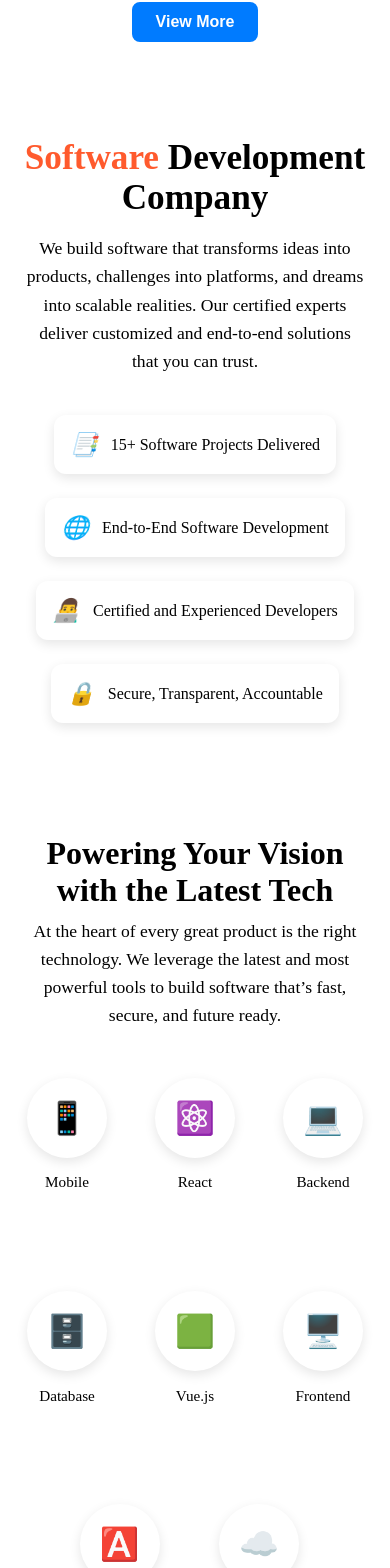
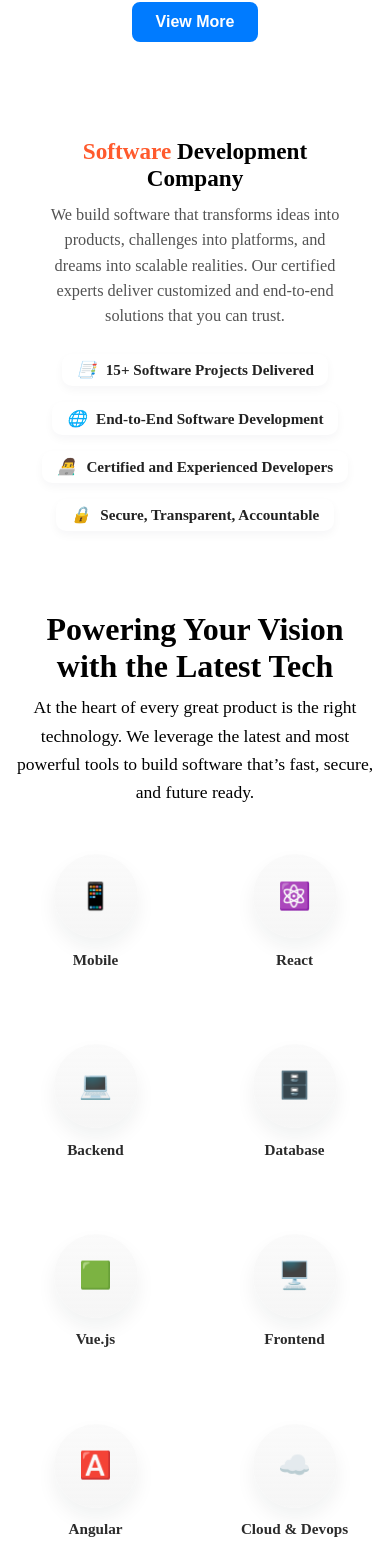
Before and after one commit to Sajal-24-jain/Project, an Angular app: page / in a window 390 px wide. Shown: the part 2400-3968 px from the top of the page. Built offline with nearby package versions, Linux system fonts and the light colour scheme.

Commit message:
about updated 09/10

```diff
--- a/src/app/pages/home/about/about.component.scss
+++ b/src/app/pages/home/about/about.component.scss
@@ -1,56 +1,55 @@
-/* ================= BASE ================= */
+/* ================= BASE (conservative polish) ================= */
 .about {
   padding: 3rem 1.5rem;
   text-align: center;
-  transition: background 0.3s, color 0.3s;
+  transition: background 0.25s, color 0.25s;
 
   .container {
     max-width: 1000px;
     margin: 0 auto;
+    padding: 0 1rem;
   }
 
   h1 {
     font-size: 2.2rem;
     font-weight: 700;
-    margin-bottom: 1rem;
+    margin-bottom: 0.6rem;
 
-    .highlight {
-      color: #ff5a2d;
-    }
+    .highlight { color: #ff5a2d; }
   }
 
   .description {
-    font-size: 1.1rem;
-    margin-bottom: 2.5rem;
-    line-height: 1.6;
+    font-size: 1.02rem;
+    margin: 0 auto 1.6rem auto;
+    line-height: 1.55;
+    color: rgba(0,0,0,0.68);
+    max-width: 720px; /* slightly narrower for better reading rhythm */
   }
 
+  /* Features: pill-like badges centered beneath the description */
   .features {
     display: flex;
     flex-wrap: wrap;
-    gap: 1.5rem;
+    gap: 1rem 1.25rem;
     justify-content: center;
     align-items: center;
 
     .feature {
-      display: flex;
+      display: inline-flex;
       align-items: center;
-      justify-content: center;
-      gap: 0.8rem;
-      padding: 1rem;
-      border-radius: 12px;
-      font-size: 1rem;
-      font-weight: 500;
-      transition: transform 0.3s ease, background 0.3s, color 0.3s, box-shadow 0.3s;
-      box-shadow: 0 4px 12px rgba(0, 0, 0, 0.1);
+      gap: 0.6rem;
+      padding: 0.45rem 0.9rem; /* smaller pill */
+      border-radius: 10px;
+      font-size: 0.95rem;
+      font-weight: 600;
+      color: #222;
+      background: #fff;
+      box-shadow: 0 4px 10px rgba(16,24,40,0.04); /* softer shadow */
+      transition: transform 0.15s ease, box-shadow 0.15s ease;
 
-      &:hover {
-        transform: translateY(-4px);
-      }
+      .icon { font-size: 1rem; line-height: 1; }
 
-      .icon {
-        font-size: 1.4rem;
-      }
+      &:hover { transform: translateY(-3px); box-shadow: 0 8px 20px rgba(16,24,40,0.06); }
     }
   }
 }
@@ -77,41 +76,34 @@
   }
 
   .tech-arc {
-    display: flex;
-    flex-wrap: wrap;
-    justify-content: center;
-    gap: 3rem;
+    display: grid;
+    grid-template-columns: repeat(auto-fit, minmax(120px, 1fr));
+    gap: 1.5rem 2.5rem;
     max-width: 1000px;
     margin: 0 auto;
+    align-items: center;
   }
 
   .tech-item {
     text-align: center;
-
     .circle {
-      width: 80px;
-      height: 80px;
+      width: 84px;
+      height: 84px;
       border-radius: 50%;
       display: flex;
       justify-content: center;
       align-items: center;
-      margin: 0 auto 0.8rem;
-      transition: transform 0.3s ease, background 0.3s, box-shadow 0.3s;
-      box-shadow: 0 4px 12px rgba(0, 0, 0, 0.1);
+      margin: 0 auto 0.6rem;
+      transition: transform 0.22s ease, box-shadow 0.22s ease, background 0.22s ease;
+      background: linear-gradient(180deg, rgba(250,250,250,0.95), rgba(245,245,245,0.9));
+      box-shadow: 0 10px 20px rgba(14,30,37,0.06);
 
-      &:hover {
-        transform: scale(1.08);
-      }
+      &:hover { transform: translateY(-6px) scale(1.03); }
     }
 
-    .icon {
-      font-size: 2rem;
-    }
+    .icon { font-size: 1.65rem; }
 
-    p {
-      font-weight: 500;
-      font-size: 0.95rem;
-    }
+    p { font-weight: 600; font-size: 0.95rem; color: #2b2b2b; }
   }
 }
 
@@ -130,7 +122,7 @@ body.light-theme {
     .feature {
       background: #fff;
       color: #222;
-      box-shadow: 0 4px 12px rgba(0, 0, 0, 0.08);
+      box-shadow: 0 6px 18px rgba(16,24,40,0.06);
     }
   }
 
@@ -144,7 +136,7 @@ body.light-theme {
 
     .circle {
       background: #f5f5f5;
-      box-shadow: 0 2px 6px rgba(0, 0, 0, 0.1);
+      box-shadow: 0 6px 16px rgba(16,24,40,0.06);
     }
   }
 }
@@ -155,32 +147,79 @@ body.dark-theme {
   color: #eee;
 
   .about {
-    background: #1a1a1a;
+    background: transparent;
 
-    .description {
-      color: #bbb;
-    }
+    .description { color: rgba(255,255,255,0.82); }
 
     .feature {
-      background: #242424;
-      color: #eee;
-      /* Light shadow glow for dark mode */
-      box-shadow: 0 4px 12px rgba(255, 255, 255, 0.08);
+      background: rgba(255,255,255,0.03);
+      color: #e8eef6;
+      box-shadow: 0 6px 14px rgba(2,6,23,0.45); /* softer */
+      .icon { background: rgba(255,255,255,0.02); box-shadow: none; }
+      span { color: rgba(255,255,255,0.9); }
+      padding: 0.45rem 0.9rem; /* match smaller pill */
+      border-radius: 10px;
+      font-size: 0.95rem;
     }
   }
 
   .tech-section {
-    background: #181818;
-    color: #eee;
+    background: transparent;
+    color: #e8eef6;
 
-    p {
-      color: #aaa;
-    }
+    p { color: rgba(255,255,255,0.72); }
 
-    .circle {
-      background: #2a2a2a;
-      /* Softer white shadow in dark */
-      box-shadow: 0 2px 6px rgba(255, 255, 255, 0.08);
+    .circle { background: rgba(255,255,255,0.02); box-shadow: 0 6px 16px rgba(2,6,23,0.6); }
+  }
+}
+/* ================= DARK MODE (component-scoped) ================= */
+:host-context(body.dark-theme) .about {
+  /* subtle page gradient similar to services */
+  background: linear-gradient(180deg, #0b0f11 0%, #172126 60%);
+  color: #eaeff2;
+
+  h1 { color: #fff; }
+  .highlight { color: #ff6b8b; }
+
+  .description { color: rgba(255,255,255,0.78); }
+
+  .features {
+    .feature {
+      background: rgba(255,255,255,0.03);
+      color: rgba(255,255,255,0.92);
+      border: 1px solid rgba(255,255,255,0.03);
+      box-shadow: 0 8px 22px rgba(2,6,23,0.6);
+      .icon { background: rgba(255,255,255,0.02); box-shadow: none; }
     }
   }
 }
+
+:host-context(body.dark-theme) .tech-section {
+  background: transparent;
+  color: #e8eef6;
+
+  p { color: rgba(255,255,255,0.72); }
+
+  .circle {
+    background: rgba(255,255,255,0.02);
+    box-shadow: 0 6px 16px rgba(2,6,23,0.6);
+  }
+}
+
+/* Responsive adjustments */
+@media (max-width: 900px) {
+  .about .container {
+    grid-template-columns: 1fr; /* stack */
+    padding: 0 1rem;
+  }
+
+  .about .description { max-width: 100%; }
+
+  .tech-section .tech-arc { grid-template-columns: repeat(auto-fit, minmax(120px, 1fr)); }
+}
+
+@media (max-width: 480px) {
+  .about h1 { font-size: 1.45rem; }
+  .about .container { gap: 1rem; }
+  .tech-section { padding: 2rem 1rem; }
+}
```
